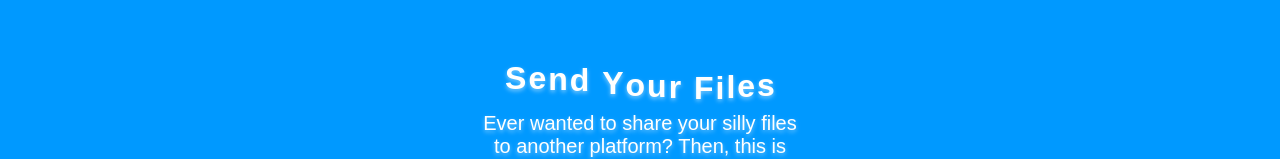
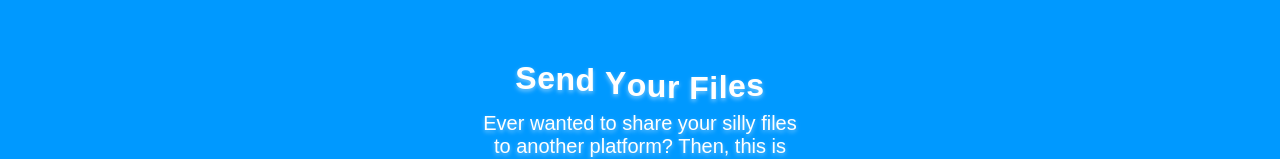
Before and after one commit to PinpointTools/SendYourFiles-RW, a Vue app: page / in a window 1280 px wide. Shown: the part 216-375 px from the top of the page. Built offline with nearby package versions, Linux system fonts and the light colour scheme.

Commit message:
Letter spacing fix (again)

```diff
--- a/src/App.vue
+++ b/src/App.vue
@@ -56,9 +56,9 @@
 
             .heading {
                 display: flex;
-                gap: 2px;
                 font-size: 2rem;
                 font-weight: bold;
+                letter-spacing: 0.5px;
 
                 span {
                     display: inline-block;
```
